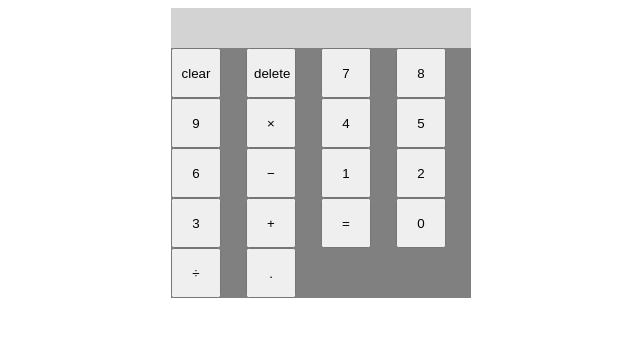
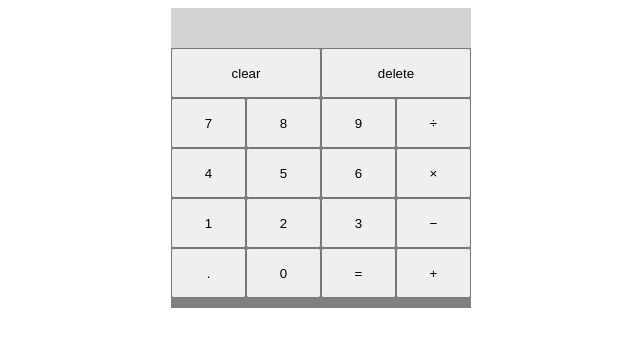
Before and after one commit to nyamashi722/odin-calculator, a plain HTML site: page index.html in a window 1280 px wide. Shown: the whole page, without its empty margins (319-959 px from the left). Drawn offline with Linux system fonts and the light colour scheme.

Commit message:
order the buttons properly

```diff
--- a/style.css
+++ b/style.css
@@ -14,6 +14,7 @@
     flex-direction: column;
     background-color: grey;
     width: 300px;
+    height: 300px;
 }
 
 .display {
@@ -28,26 +29,38 @@
 }
 
 .button {
-    width: 50px;
+    width: auto;
     height: 50px;
 }
 
-.button-container :nth-child(1) {order: 14}
-.button-container :nth-child(2) {order: 9}
-.button-container :nth-child(3) {order: 10}
-.button-container :nth-child(4) {order: 11}
-.button-container :nth-child(5) {order: 5}
-.button-container :nth-child(6) {order: 6}
-.button-container :nth-child(7) {order: 7}
-.button-container :nth-child(8) {order: 1}
-.button-container :nth-child(9) {order: 2}
-.button-container :nth-child(10) {order: 3}
-.button-container :nth-child(11) {order: 16}
-.button-container :nth-child(12) {order: 12}
-.button-container :nth-child(13) {order: 8}
-.button-container :nth-child(14) {order: 4}
-.button-container :nth-child(15) {order: 15}
-.button-container :nth-child(16) {order: 13}
+.clear {
+    grid-column-start: 1;
+    grid-column-end: 3;
+}
+
+.backspace {
+    grid-column-start: 3;
+    grid-column-end: 5;
+}
+
+.button-container :nth-child(1) {order: 16}
+.button-container :nth-child(2) {order: 11}
+.button-container :nth-child(3) {order: 12}
+.button-container :nth-child(4) {order: 13}
+.button-container :nth-child(5) {order: 7}
+.button-container :nth-child(6) {order: 8}
+.button-container :nth-child(7) {order: 9}
+.button-container :nth-child(8) {order: 3}
+.button-container :nth-child(9) {order: 4}
+.button-container :nth-child(10) {order: 5}
+.button-container :nth-child(11) {order: 15}
+.button-container :nth-child(12) {order: 18}
+.button-container :nth-child(13) {order: 14}
+.button-container :nth-child(14) {order: 10}
+.button-container :nth-child(15) {order: 6}
+.button-container :nth-child(16) {order: 17}
+.button-container :nth-child(17) {order: 1}
+.button-container :nth-child(18) {order: 2}
 
 .display {
     background-color: lightgrey;
```
